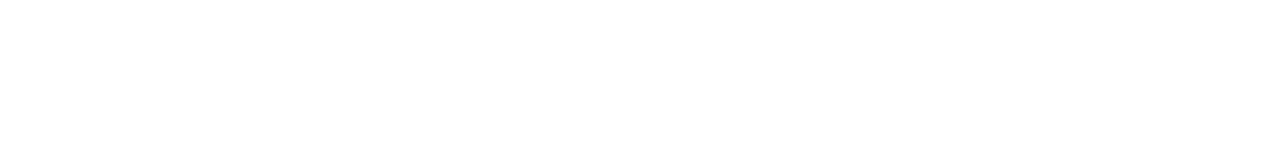
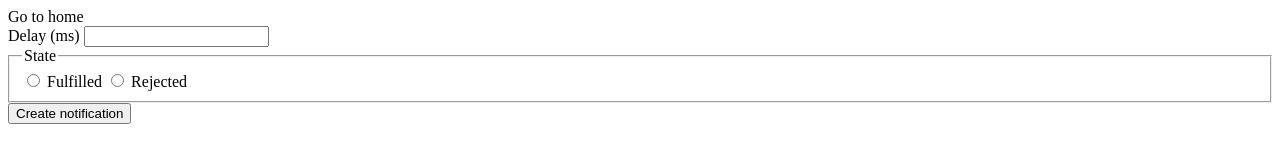
Before and after one commit to Valeria-Karanduyk/goit-js-hw-10, a plain HTML site: page 2-snackbar.html in a window 1280 px wide. Drawn offline with Linux system fonts and the light colour scheme.

Commit message:
Deploying to gh-pages from @ Valeria-Karanduyk/goit-js-hw-10@5c3a6a9cf494325c72782d3c37ed9011987d7fd8 🚀

```diff
--- a/1-timer.html
+++ b/1-timer.html
@@ -3,17 +3,19 @@
 <head>
     <meta charset="UTF-8">
     <meta name="viewport" content="width=device-width, initial-scale=1.0">
-    <title>Homework 10</title>
+    <title>Timer</title>
   <script type="module" crossorigin src="/goit-js-hw-10/1-timer.js"></script>
+  <link rel="modulepreload" crossorigin href="/goit-js-hw-10/assets/modulepreload-polyfill-B5Qt9EMX.js">
   <link rel="modulepreload" crossorigin href="/goit-js-hw-10/assets/vendor-BbSUbo7J.js">
   <link rel="stylesheet" crossorigin href="/goit-js-hw-10/assets/vendor-C1gPI-5C.css">
+  <link rel="stylesheet" crossorigin href="/goit-js-hw-10/assets/1-timer-CJGMdleP.css">
   <link rel="stylesheet" crossorigin href="/goit-js-hw-10/assets/styles-BQgufUDU.css">
 </head>
 <body>
     <section class="container-timer">
-    <p><a href="./index.html"></a>Go to home</p>
+    <a href="./index.html">Go to home</a>
 </section>
-<section>
+<section class="container-timer">
 <input type="text" id="datetime-picker" />
 <button type="button" data-start>Start</button>
 
--- a/2-snackbar.html
+++ b/2-snackbar.html
@@ -0,0 +1,42 @@
+<!DOCTYPE html>
+<html lang="en">
+
+<head>
+    <meta charset="UTF-8" />
+    <meta http-equiv="X-UA-Compatible" content="IE=edge" />
+    <meta name="viewport" content="width=device-width, initial-scale=1.0" />
+    <title>Snackbar</title>
+  <script type="module" crossorigin src="/goit-js-hw-10/assets/modulepreload-polyfill-B5Qt9EMX.js"></script>
+  <link rel="stylesheet" crossorigin href="/goit-js-hw-10/assets/2-snackbar-DGHirm0T.css">
+</head>
+
+<body>
+    <section>
+        <a href="./index.html">Go to home</a>
+    </section>
+    <section class="container-snackbar">
+        <form class="form">
+            <label>
+                Delay (ms)
+                <input type="number" name="delay" required />
+            </label>
+
+            <fieldset>
+                <legend>State</legend>
+                <label>
+                    <input type="radio" name="state" value="fulfilled" required />
+                    Fulfilled
+                </label>
+                <label>
+                    <input type="radio" name="state" value="rejected" required />
+                    Rejected
+                </label>
+            </fieldset>
+
+            <button type="submit">Create notification</button>
+        </form>
+    </section>
+
+</body>
+
+</html>
--- /dev/null
+++ b/assets/1-timer-CJGMdleP.css
@@ -0,0 +1 @@
+body{font-family:Montserrat,sans-serif;font-weight:400;font-size:16px;line-height:1.5;letter-spacing:.04em;color:#2e2f42}.container-timer{padding:36px 156px}a[href="./index.html"]{color:#000;text-decoration:none;font-weight:700}#datetime-picker{font-family:Montserrat,sans-serif;font-weight:400;font-size:16px;line-height:1.5;letter-spacing:.04em;border-radius:8px;width:272px;height:40px;border:1px solid #2e2f42;outline:none;padding:8px 16px}#datetime-picker:hover{border-radius:4px;border:1px solid #000}#datetime-picker:active{color:#000;border:1px solid #4e75ff;border-radius:4px}#datetime-picker:disabled{color:gray;border:1px solid #808080;border-radius:4px}button[data-start]{border-radius:8px;padding:8px 16px;width:75px;height:40px;background:#4e75ff;font-weight:500;font-size:16px;line-height:1.5;letter-spacing:.04em;color:#fff;margin-left:8px}button[data-start]:hover{background:#6c8cff}button[data-start]:disabled{color:#989898;background:#cfcfcf}.timer{display:flex;gap:24px;width:346px;height:72px;margin-top:32px}.field{display:flex;flex-direction:column;font-family:Montserrat,sans-serif;font-weight:400;color:#2e2f42;text-align:center}.value{font-size:40px;line-height:1.2;letter-spacing:.04em}.label{font-size:16px;line-height:1.5;text-transform:uppercase}
--- /dev/null
+++ b/assets/2-snackbar-DGHirm0T.css
@@ -0,0 +1 @@
+h1,h2,h3,h4,h5,h6,p{margin:0}p:last-child{margin-bottom:0}ul{margin:0;padding:0;list-style:none}a{color:currentColor;text-decoration:none}button{cursor:pointer}img{display:block;max-width:100%;height:auto}input{outline:none}fieldset{margin:0}
--- /dev/null
+++ b/assets/modulepreload-polyfill-B5Qt9EMX.js
@@ -0,0 +1,2 @@
+(function(){const t=document.createElement("link").relList;if(t&&t.supports&&t.supports("modulepreload"))return;for(const e of document.querySelectorAll('link[rel="modulepreload"]'))i(e);new MutationObserver(e=>{for(const r of e)if(r.type==="childList")for(const o of r.addedNodes)o.tagName==="LINK"&&o.rel==="modulepreload"&&i(o)}).observe(document,{childList:!0,subtree:!0});function s(e){const r={};return e.integrity&&(r.integrity=e.integrity),e.referrerPolicy&&(r.referrerPolicy=e.referrerPolicy),e.crossOrigin==="use-credentials"?r.credentials="include":e.crossOrigin==="anonymous"?r.credentials="omit":r.credentials="same-origin",r}function i(e){if(e.ep)return;e.ep=!0;const r=s(e);fetch(e.href,r)}})();
+//# sourceMappingURL=modulepreload-polyfill-B5Qt9EMX.js.map
```
Also changed, not shown: 1-timer.js (+1 -1 lines), 2 other files.
